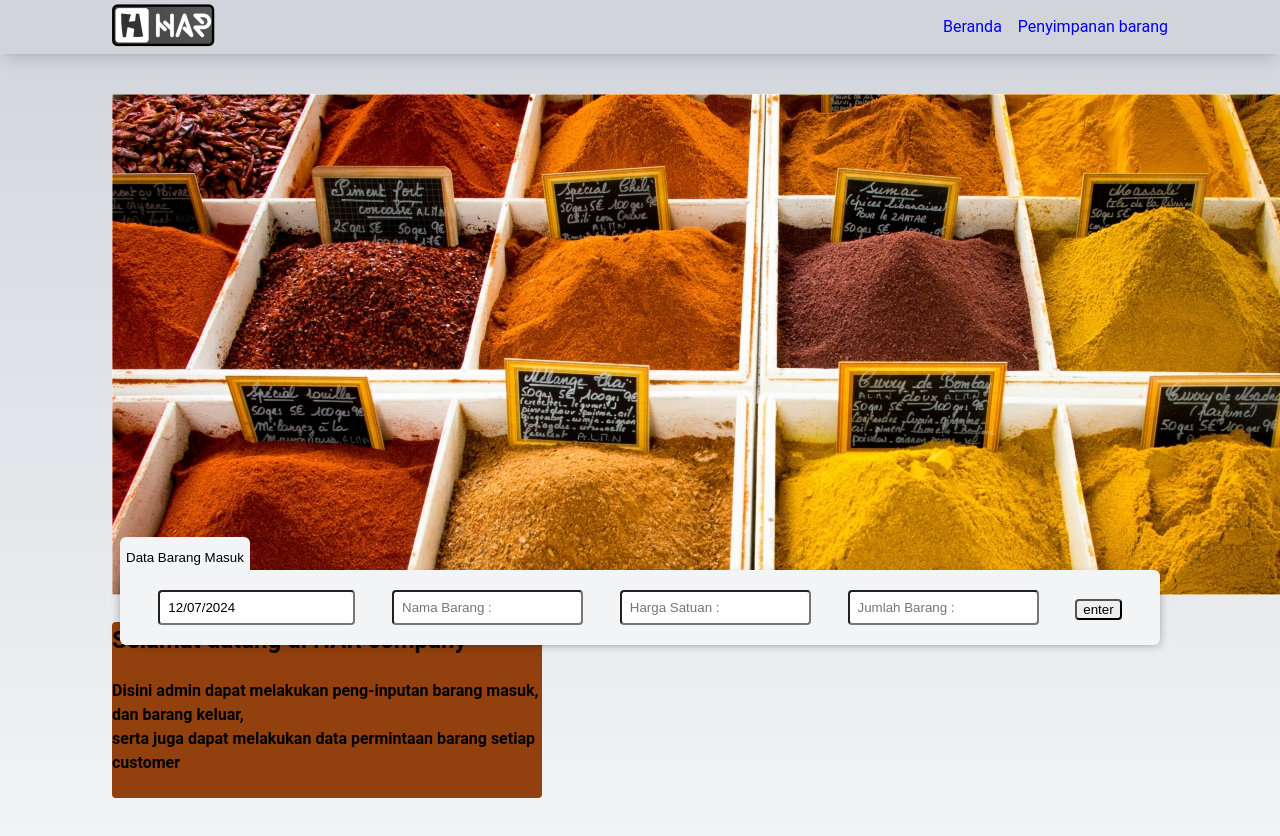
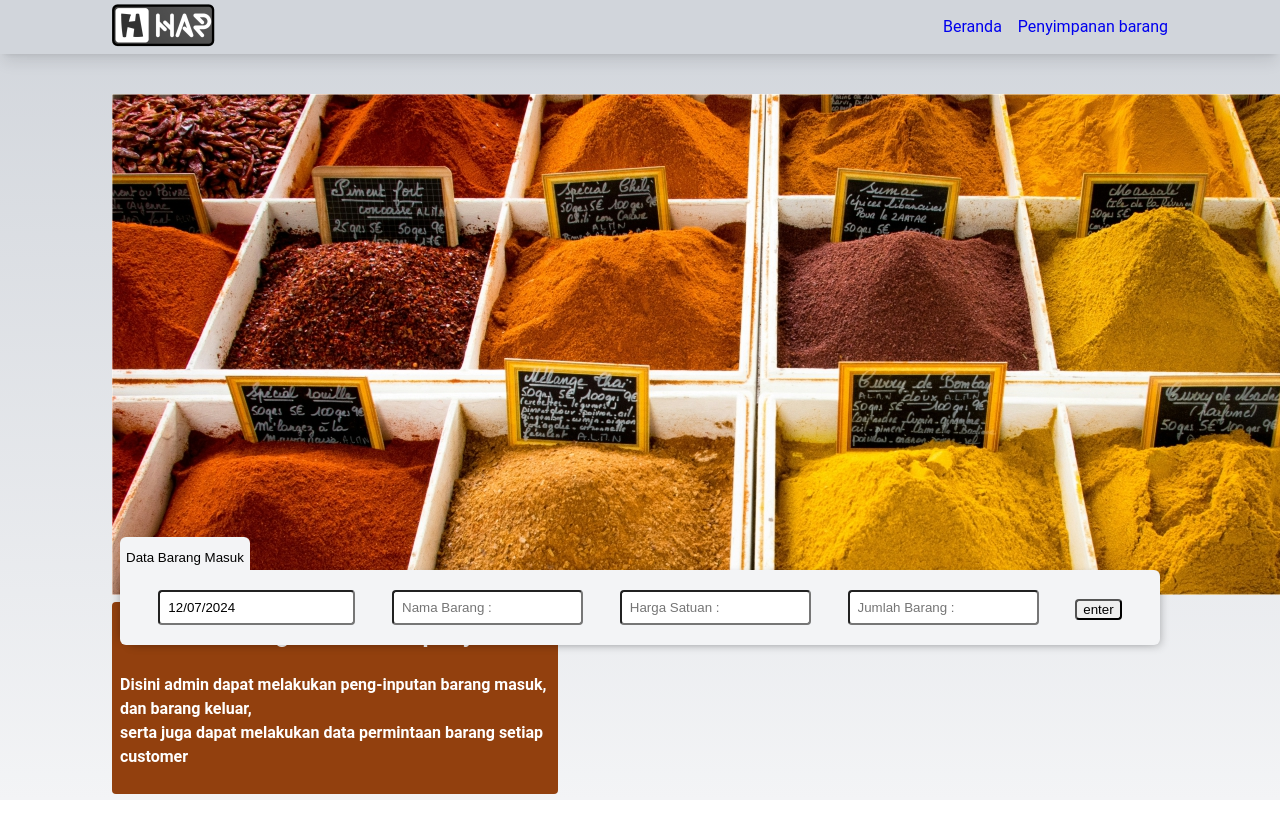
Before and after one commit to irsyadalaudin/items-storage, a React (Vite) app in the folder admin/: page / in a window 1280 px wide. Shown: the top 836 px of the page. After the commit the page ends 800 px from the top, so only its background shows below. Built offline with nearby package versions, Linux system fonts and the light colour scheme.

Commit message:
repaired absolute homeBg

```diff
--- a/admin/src/components/Home.jsx
+++ b/admin/src/components/Home.jsx
@@ -4,8 +4,8 @@ const Home = () => {
     return (
         <div className='mt-10 mb-16 px-28 relative'>
             <img className='' src={homeBg} alt='' />
-            <div className='bg-amber-800 rounded w-430 h-176'>
-                <h2>Selamat datang di HAR company</h2>
+            <div className='bg-amber-800 text-white rounded w-430 h-176 p-2 absolute top-250 left-900'>
+                <h2 className='mt-1.5 mr-1.5 mb-1.5 ml-0'>Selamat datang di HAR company</h2>
                 <h4>Disini admin dapat melakukan peng-inputan barang masuk, dan barang keluar, <br /> serta juga dapat melakukan data permintaan barang setiap customer</h4>
             </div>
         </div>
```
